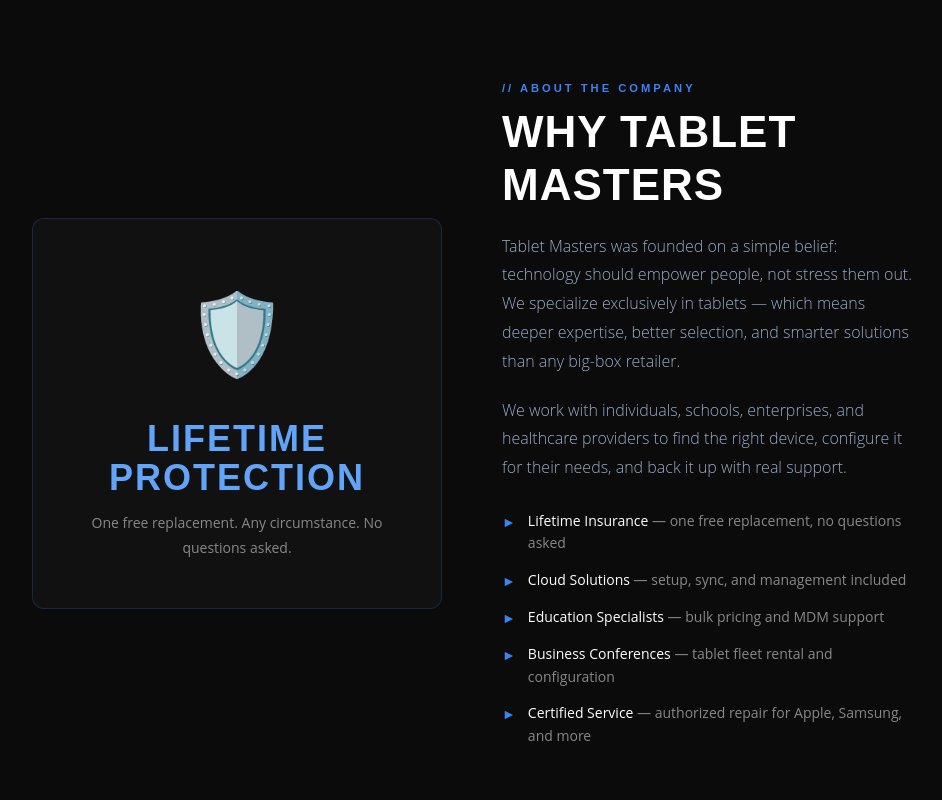
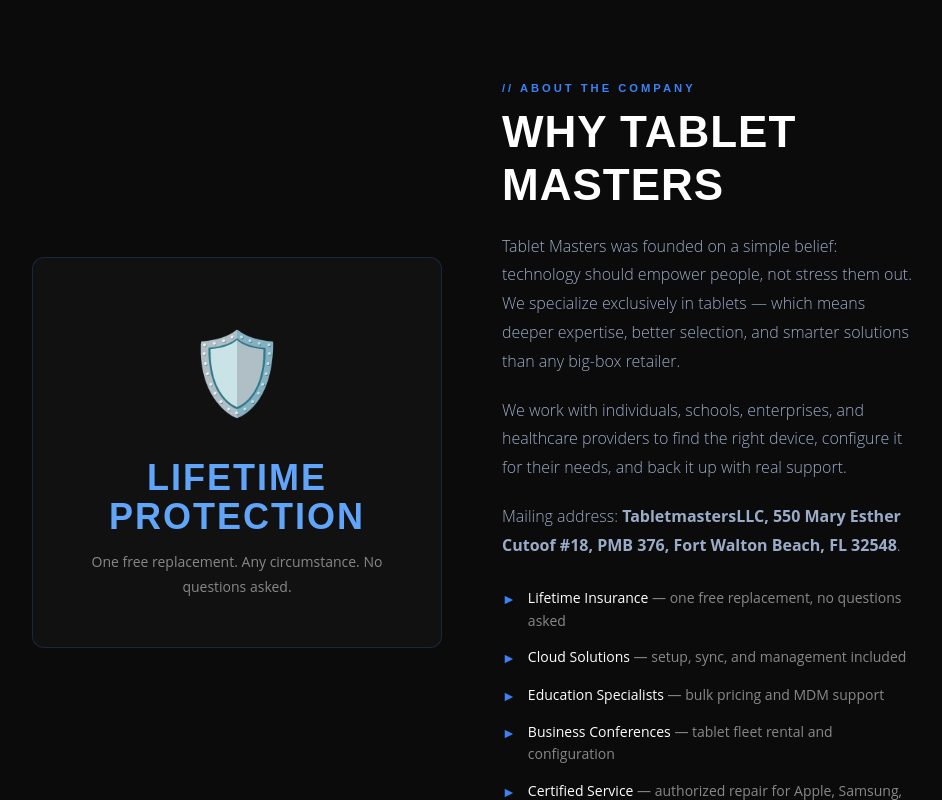
Before and after one commit to ShannenJael/TabletMasters, a PHP site: page /about.php in a window 1280 px wide. Shown: the part 82-882 px from the top of the page, without its empty margins (168-1110 px from the left). Run offline with PHP 8.4, Linux system fonts and the light colour scheme.

Commit message:
chore: sync local changes from assistant updates
Co-Authored-By: Claude Sonnet 4.6 <noreply@anthropic.com>

```diff
--- a/about.php
+++ b/about.php
@@ -50,6 +50,10 @@ $features = [
         We work with individuals, schools, enterprises, and healthcare providers to find
         the right device, configure it for their needs, and back it up with real support.
       </p>
+      <p>
+        Mailing address: <strong>TabletmastersLLC, 550 Mary Esther Cutoof #18, PMB 376,
+        Fort Walton Beach, FL 32548</strong>.
+      </p>
 
       <ul class="feature-list">
         <?php foreach ($features as [$title, $desc]): ?>
--- a/privacy.php
+++ b/privacy.php
@@ -149,6 +149,10 @@
       For privacy questions or requests, contact Tablet Masters at
       <a href="mailto:service@tablet-masters.com">service@tablet-masters.com</a>.
     </p>
+    <p>
+      Mailing address: <strong>TabletmastersLLC, 550 Mary Esther Cutoof #18, PMB 376,
+      Fort Walton Beach, FL 32548</strong>.
+    </p>
     <p class="policy-note">
       This page is a practical website privacy policy based on the current public site
       implementation. It is not a substitute for legal review tailored to your business.
--- a/support.php
+++ b/support.php
@@ -127,6 +127,10 @@ $supportFaq = [
         Start with the repair form if your device needs hands-on service, or email our team for
         coverage, order, and setup questions. We will route you to the right next step.
       </p>
+      <p>
+        Mailing address: <strong>TabletmastersLLC, 550 Mary Esther Cutoof #18, PMB 376,
+        Fort Walton Beach, FL 32548</strong>.
+      </p>
     </div>
 
     <div class="repair-form">
--- a/terms.php
+++ b/terms.php
@@ -200,6 +200,10 @@
       Questions about these Terms of Service can be sent to
       <a href="mailto:service@tablet-masters.com">service@tablet-masters.com</a>.
     </p>
+    <p>
+      Mailing address: <strong>TabletmastersLLC, 550 Mary Esther Cutoof #18, PMB 376,
+      Fort Walton Beach, FL 32548</strong>.
+    </p>
     <p class="policy-note">
       This page is a practical Terms of Service draft tailored to the current site implementation.
       It should be reviewed by qualified legal counsel before being treated as final legal language.
```
Also changed, not shown: 2 other files.
